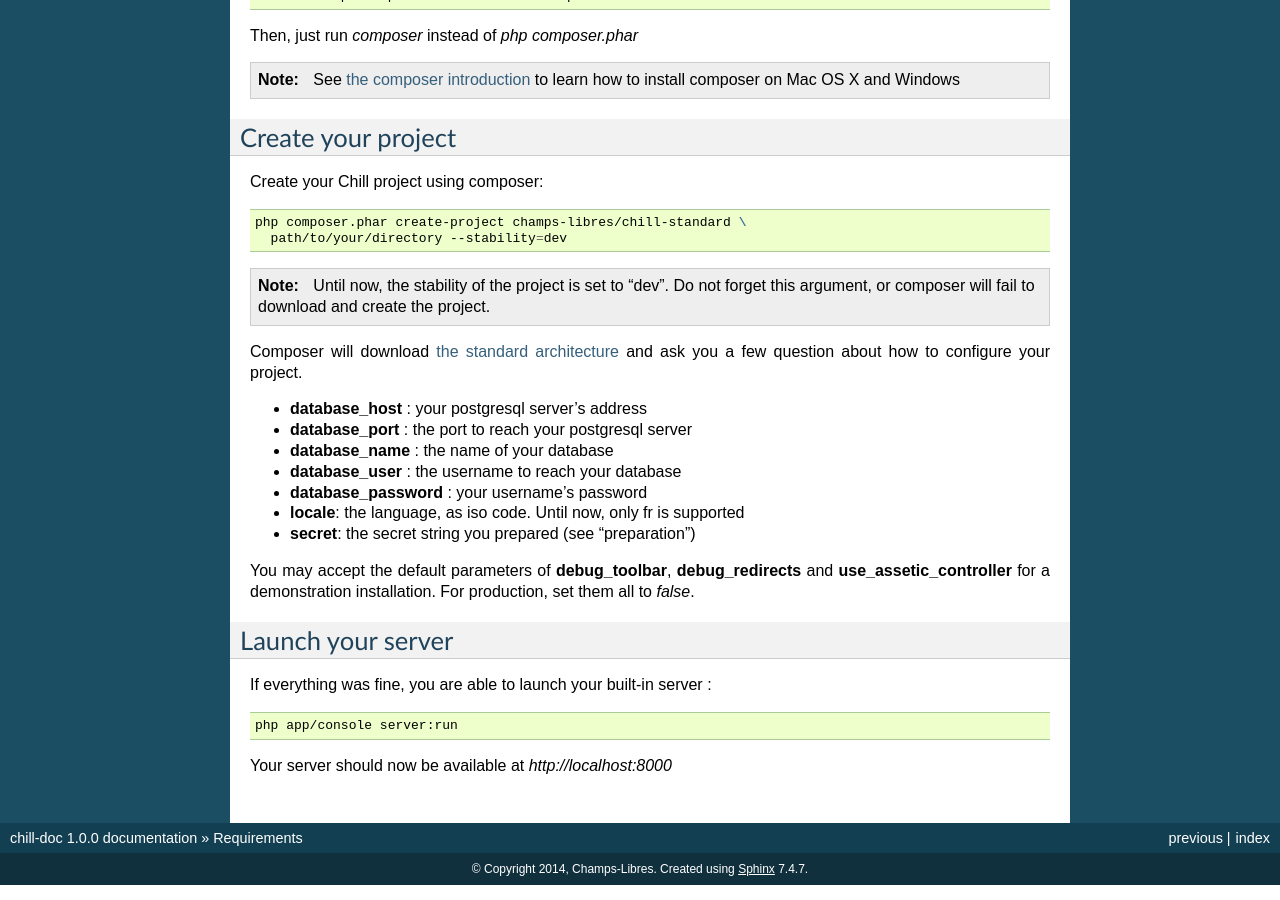
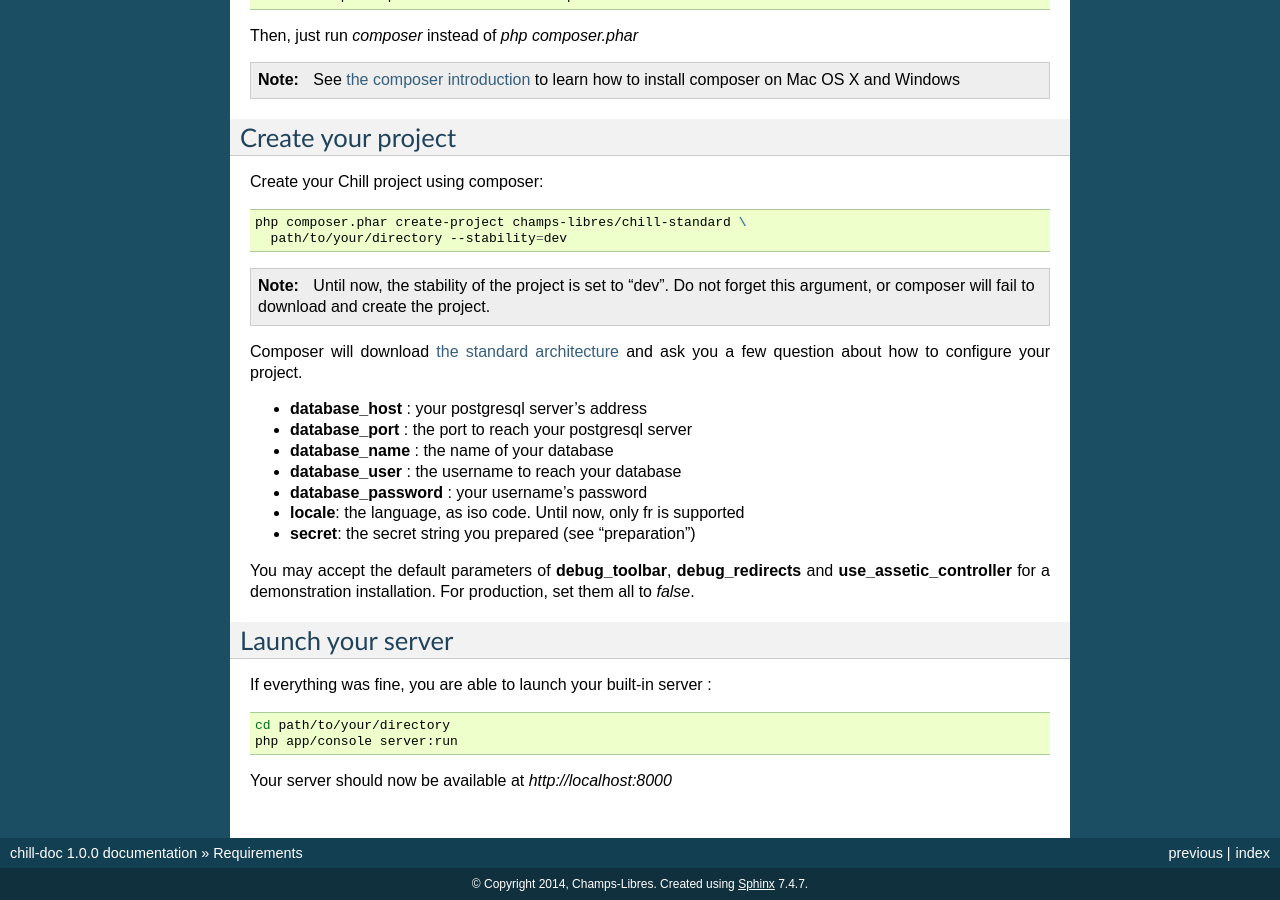
Before and after one commit to Chill-project/Documentation, a Sphinx documentation site: the page built from source/installation/installation.rst, in a window 1280 px wide and 900 px high, scrolled down 797 px. Built offline with Sphinx 7.4.7, drawn with Linux system fonts in a browser that asks for light colours.

Commit message:
add missing bash command

```diff
--- a/source/installation/installation.rst
+++ b/source/installation/installation.rst
@@ -78,6 +78,7 @@ If everything was fine, you are able to launch your built-in server :
 
 .. code-block:: bash
 
+   cd path/to/your/directory
    php app/console server:run
 
 Your server should now be available at `http://localhost:8000`
```
